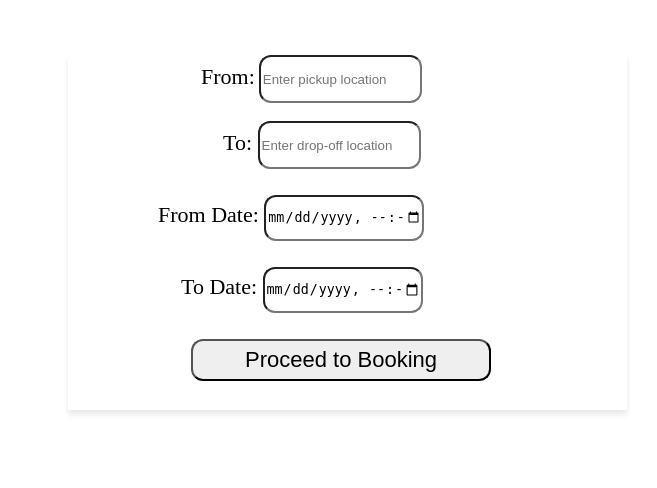
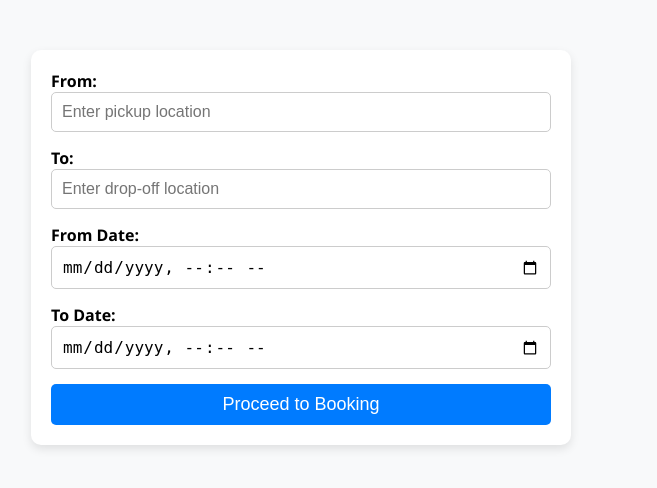
Before and after one commit to iamsushil08/Project, a PHP site: page /bookings/bookcar.php in a window 1280 px wide. Shown: the top 488 px of the page, without its empty margins (339-996 px from the left). Run offline with PHP 8.4, Linux system fonts and the light colour scheme; the visitor is signed in with stand-in values (Sample User, id 1).

Commit message:
changes by sandhya

```diff
--- a/frontend/bookings/bookcar.php
+++ b/frontend/bookings/bookcar.php
@@ -1,13 +1,3 @@
-<?php
-session_start();
-
-if (!isset($_SESSION['car_id'])) {
-    echo "Car ID is missing.";
-    exit;
-}
-
-$car_id = $_SESSION['car_id'];
-?>
 <!DOCTYPE html>
 <html lang="en">
 
@@ -16,117 +6,171 @@ $car_id = $_SESSION['car_id'];
     <meta name="viewport" content="width=device-width, initial-scale=1.0">
     <title>Booking Form</title>
     <style>
-        .bookcarform{
-            width:559px;
-            margin-left:399px;
-            margin-top:55px;
-            height:355px;
-            box-shadow: 0 4px 6px rgba(0, 0, 0, 0.1);
-        }
+    body {
+        margin: 0;
+        padding: 0;
+        font-family: "Segoe UI Historic", "Segoe UI", Helvetica, Arial, sans-serif;
+        background-color: #f8f9fa;
+    }
 
-        .labelforfrom{
-            width:155px;
-            height: 42px;
-            border-radius:12px;
+    #form-container {
+        max-width: 500px;
+        margin: 50px auto;
+        padding: 20px;
+        background-color: #ffffff;
+        box-shadow: 0 4px 10px rgba(0, 0, 0, 0.1);
+        border-radius: 10px;
+    }
 
+    #form-container label {
+        display: block;
+        margin-bottom: 10px;
+        font-weight: bold;
+    }
 
-        }
-        .forfrom{
-            margin-left:133px;
-            margin-top:2px;
-            font-size:22px;
+    #form-container input[type="text"],
+    #form-container input[type="datetime-local"] {
+        width: 100%;
+        padding: 10px;
+        margin-bottom: 5px;
+        border: 1px solid #ccc;
+        border-radius: 5px;
+        font-size: 16px;
+        box-sizing: border-box;
+    }
 
-        }
-        #to{
-            width:155px;
-            height: 42px;
-            border-radius:12px;
-        }
-        .forto{
-            margin-left:155px;
-            font-size:22px;
+    .error {
+        color: red;
+        font-size: 12px;
+        margin-bottom: 15px;
+    }
 
-        }
-        .fromdate{
-            margin-left:90px;
-            font-size:22px;
-        }
-        #starting{
-            width:155px;
-            height: 42px;
-            border-radius:12px;
+    #submit-btn {
+        display: block;
+        width: 100%;
+        padding: 10px;
+        font-size: 18px;
+        color: #ffffff;
+        background-color: #007bff;
+        border: none;
+        border-radius: 5px;
+        cursor: pointer;
+        transition: background-color 0.3s ease;
+    }
 
-        }
-        #ending{
-            width:155px;
-            height: 42px;
-            border-radius:12px;
-
-        }
-        .todate{
-            margin-left:113px;
-            font-size:22px;
-        }
-        #proceedtobooking{
-            margin-left:123px;
-            font-size:22px;
-            width:300px;
-            height:42px;
-            border-radius:12px;
-            cursor: pointer;
-        }
-
+    #submit-btn:hover {
+        background-color: #0056b3;
+    }
     </style>
 </head>
 
 <body>
+    <form id="form-container" method="POST" action="./payment.php" onsubmit="return validateForm()">
+        <label>From:
+            <input type="text" id="from" name="fromloc" placeholder="Enter pickup location">
+            <span id="fromloc_error" class="error"></span>
+        </label>
 
-    <form class="bookcarform" method="POST" action="./payment.php">
+        <label>To:
+            <input type="text" id="to" name="toloc" placeholder="Enter drop-off location">
+            <span id="toloc_error" class="error"></span>
+        </label>
+
+        <label>From Date:
+            <input type="datetime-local" id="starting" name="start">
+            <span id="start_error" class="error"></span>
+        </label>
+
+        <label>To Date:
+            <input type="datetime-local" id="ending" name="end">
+            <span id="end_error" class="error"></span>
+        </label>
+
+        <button id="submit-btn" type="submit">Proceed to Booking</button>
+    </form>
+
+    <script>
+    function validateForm() {
+        var isValidFrom = validateFromLocation();
+        var isValidTo = validateToLocation();
+        var isValidStart = validateStartDate();
+        var isValidEnd = validateEndDate();
+
+        return isValidFrom && isValidTo && isValidStart && isValidEnd;
+    }
+
+    function validateFromLocation() {
+        var fromInput = document.getElementById("from").value.trim();
+        var fromError = document.getElementById("fromloc_error");
+        var locationPattern = /^[A-Za-z\s]+$/;
+
+        if (fromInput === "") {
+            fromError.innerHTML = "Pickup location cannot be empty.";
+            return false;
+        } else if (!locationPattern.test(fromInput)) {
+            fromError.innerHTML = "Invalid location ";
+            return false;
+        } else {
+            fromError.innerHTML = "";
+            return true;
+        }
+    }
+
+    function validateToLocation() {
+        var toInput = document.getElementById('to').value.trim();
+        var toError = document.getElementById("toloc_error");
+        var locationPattern = /^[A-Za-z\s]+$/;
+
+        if (toInput === "") {
+            toError.innerHTML = "Drop-off location cannot be empty.";
+            return false;
+        } else if (!locationPattern.test(toInput)) {
+            toError.innerHTML = "Invalid location";
+            return false;
+        } else {
+            toError.innerHTML = "";
+            return true;
+        }
+    }
 
 
-        <input type="hidden" name="car_id" id="car_id" value="<?php echo htmlspecialchars($_SESSION['car_id']); ?>">
-        <label class="forfrom" for=""> From:</label>
-        <input class="labelforfrom" type="text" id="from" name="fromloc" placeholder="Enter pickup location" required>
-        <br><br>
+    function validateStartDate() {
+        var startInput = new Date(document.getElementById("starting").value);
+        var startError = document.getElementById("start_error");
+        var now = new Date();
+
+        // Set seconds and milliseconds to 0 for comparison
+        now.setSeconds(0);
+        now.setMilliseconds(0);
+
+        if (startInput > now) {
+            startError.innerHTML = "";
+            return true;
+        }
+    }
 
 
-        <label class="forto" for="">To:<label>
-                <input type="text" id="to" name="toloc" placeholder="Enter drop-off location" required>
-                <br><br>
 
 
-                <label class="fromdate" for="">From Date:</label>
-                <input type="datetime-local" id="starting" name="start" required>
-                <br><br>
 
 
-                <label class="todate" for="">To Date:</label>
-                <input type="datetime-local" id="ending" name="end" required>
-                <br><br>
+    function validateEndDate() {
+        var startInput = new Date(document.getElementById("starting").value);
+        var endInput = new Date(document.getElementById("ending").value);
+        var endError = document.getElementById("end_error");
 
-
-                <button id="proceedtobooking" type="submit" name="confirm">Proceed to Booking</button>
-    </form>
-
+        if (isNaN(endInput)) {
+            endError.innerHTML = "Please select a valid end date.";
+            return false;
+        } else if (endInput <= startInput) {
+            endError.innerHTML = "End date must be after start date.";
+            return false;
+        } else {
+            endError.innerHTML = "";
+            return true;
+        }
+    }
+    </script>
 </body>
 
 </html>
-<script>
-document.querySelector('form').addEventListener('submit', function(a) {
-    const starting = new Date(document.getElementById('starting').value);
-    const ending = new Date(document.getElementById('ending').value);
-
-    if (starting >= ending) {
-
-        alert("End date must be after start date");
-        a.preventDefault();
-
-    }
-
-})
-// document.getElementById('starting').value = formatDate(now);
-// document.getElementById('starting').placeholder = formatDate(now);
-
-// document.getElementById('ending').value = formatDate(nextDay);
-// document.getElementById('ending').placeholder = formatDate(nextDay);
-</script>
--- a/frontend/bookings/checkuser.php
+++ b/frontend/bookings/checkuser.php
@@ -2,11 +2,11 @@
 session_start();
 include("../connect/connection.php");
 //search bata url ma lyayera session ma fill gardai
-if (isset($_GET['car_id'])) {
-    $_SESSION['car_id'] = $_GET['car_id'];
+if (isset($_GET['id'])) {
+    $_SESSION['id'] = $_GET['id'];
 }
 
-if (!isset($_SESSION['car_id'])) {
+if (!isset($_SESSION['id'])) {
     echo "Car ID is missing.";
     exit;
 }
```
Also changed, not shown: frontend/bookings/finalbooking.php (+141 -107 lines), frontend/bookings/paid.php (added, +30 -0 lines), frontend/bookings/payment.php (+39 -20 lines), frontend/bookings/search.php (+4 -4 lines).
